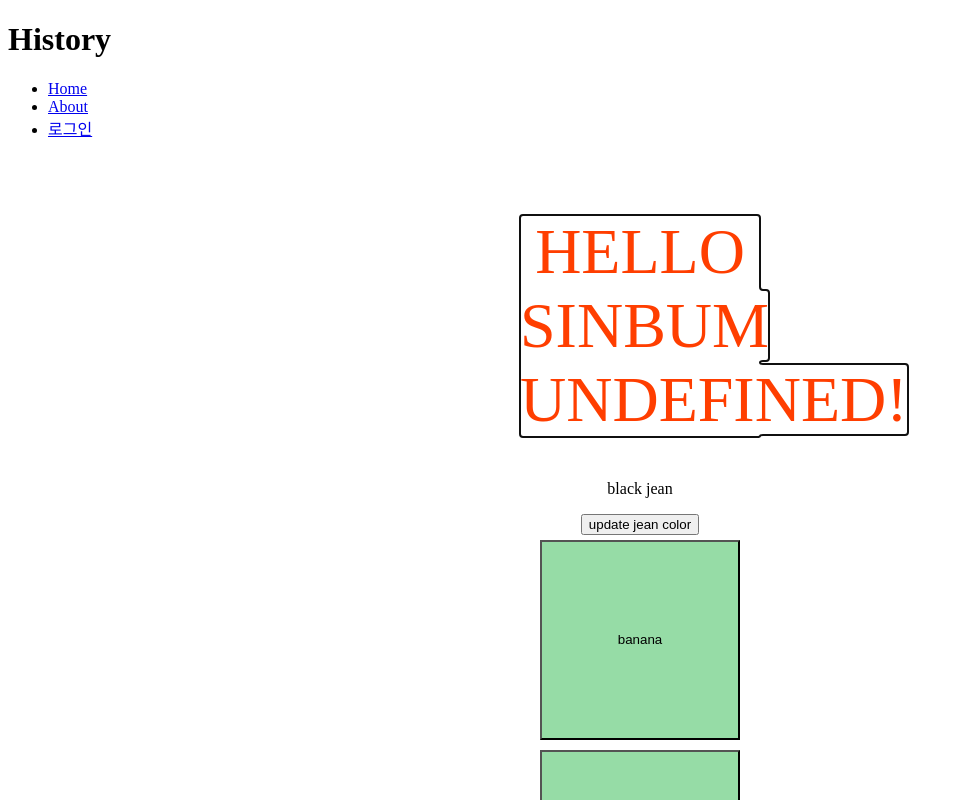
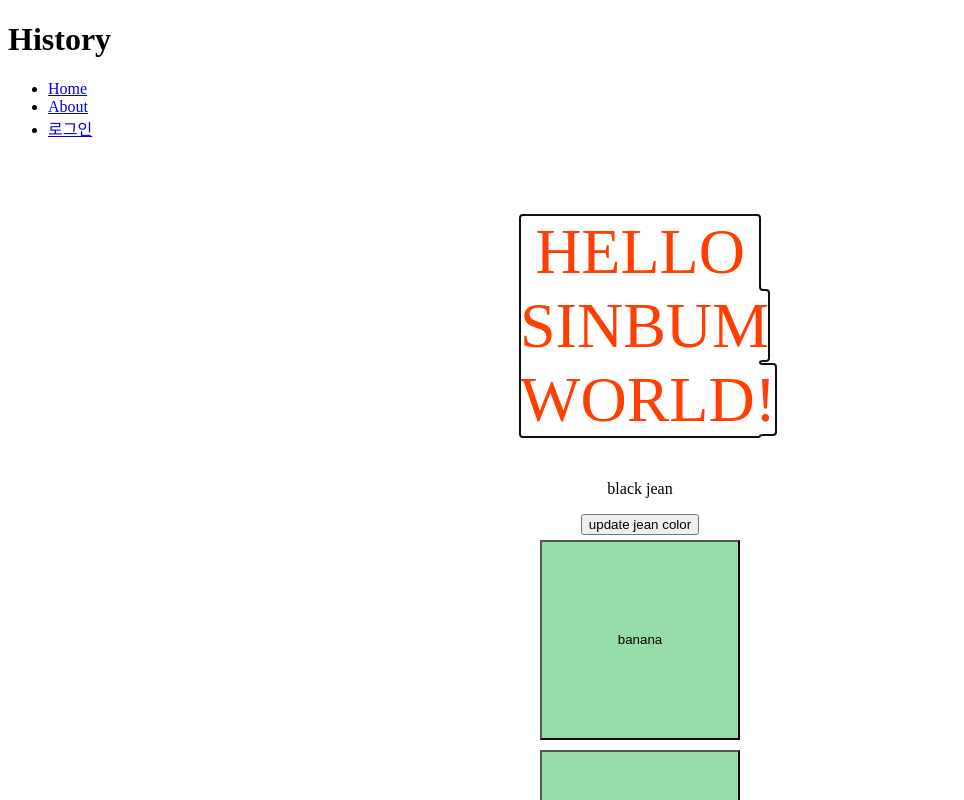
Before and after one commit to sinbum/mandal-ui, a Svelte app in the folder svelt-app/: page / in a window 1280 px wide. Shown: the top 800 px of the page, without its empty margins (0-964 px from the left). Built offline with nearby package versions, Linux system fonts and the light colour scheme.

Commit message:
스토어기능 사용, 리액트 리덕스 비슷한 개념

```diff
--- a/svelt-app/src/App.svelte
+++ b/svelt-app/src/App.svelte
@@ -2,8 +2,17 @@
 	import { Router, Link, Route } from "svelte-navigator";
 	import Header from "./pages/header/header.svelte";
 	import Nav from "./pages/nav/nav.svelte";
-	import MyApp from "./pages/main/section/MyApp.svelte";
+	import Mandal from "./pages/main/section/mandal.svelte";
 	import Login from "./pages/login/login.svelte";
+
+
+	let name = 'world'
+
+	import { storeName } from './store.js'
+
+	$storeName = name;
+
+
 </script>
 
 <Router>
@@ -18,7 +27,7 @@
 
 	<main>
 		<Route path="/">
-			<MyApp />
+			<Mandal />
 		</Route>
 
 		<Route path="login">
--- a/svelt-app/src/pages/main/section/MyApp.svelte
+++ b/svelt-app/src/pages/main/section/mandal.svelte
@@ -1,8 +1,6 @@
 <script>
 
-import {} from "svelte/store"
-
-	export let name;
+import { storeName } from "../../../store.js"
 
 
 	export let color = 'black';
@@ -43,7 +41,7 @@ import {} from "svelte/store"
 
 <div class = "mainWrap">
 
-<h1>Hello SINBUM {name}!</h1>
+<h1>Hello SINBUM {$storeName}!</h1>
 
 <p>{color} jean</p>
 <button on:click={handleClick({color})}>update jean color</button>
--- /dev/null
+++ b/svelt-app/src/store.js
@@ -0,0 +1,3 @@
+import { writable } from "svelte/store";
+
+export let storeName = writable('기본값');
--- a/svelt-app/store.js
+++ /dev/null
@@ -1,5 +0,0 @@
-import { globalName } from "svelte/store";
-
-export let name = globalName(() =>{
-    return 'world';
-});
```
